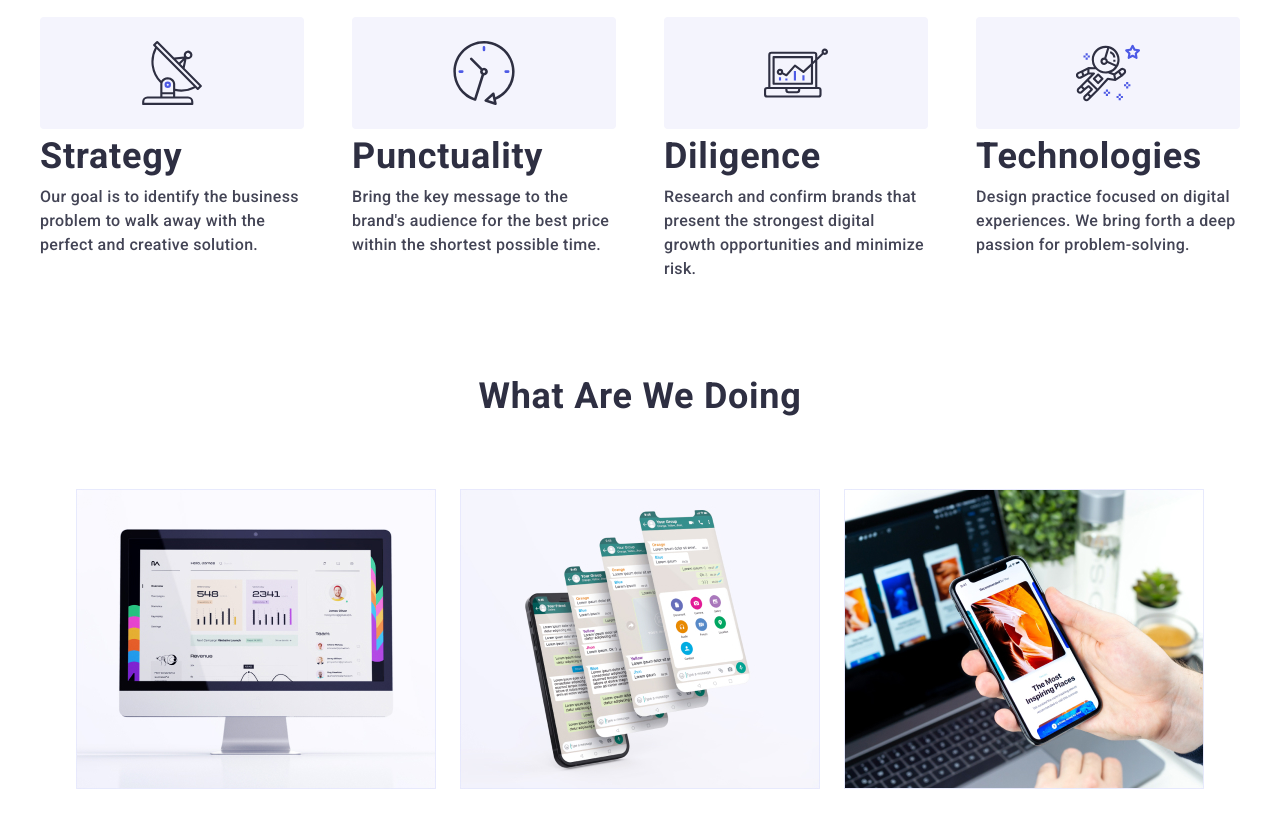
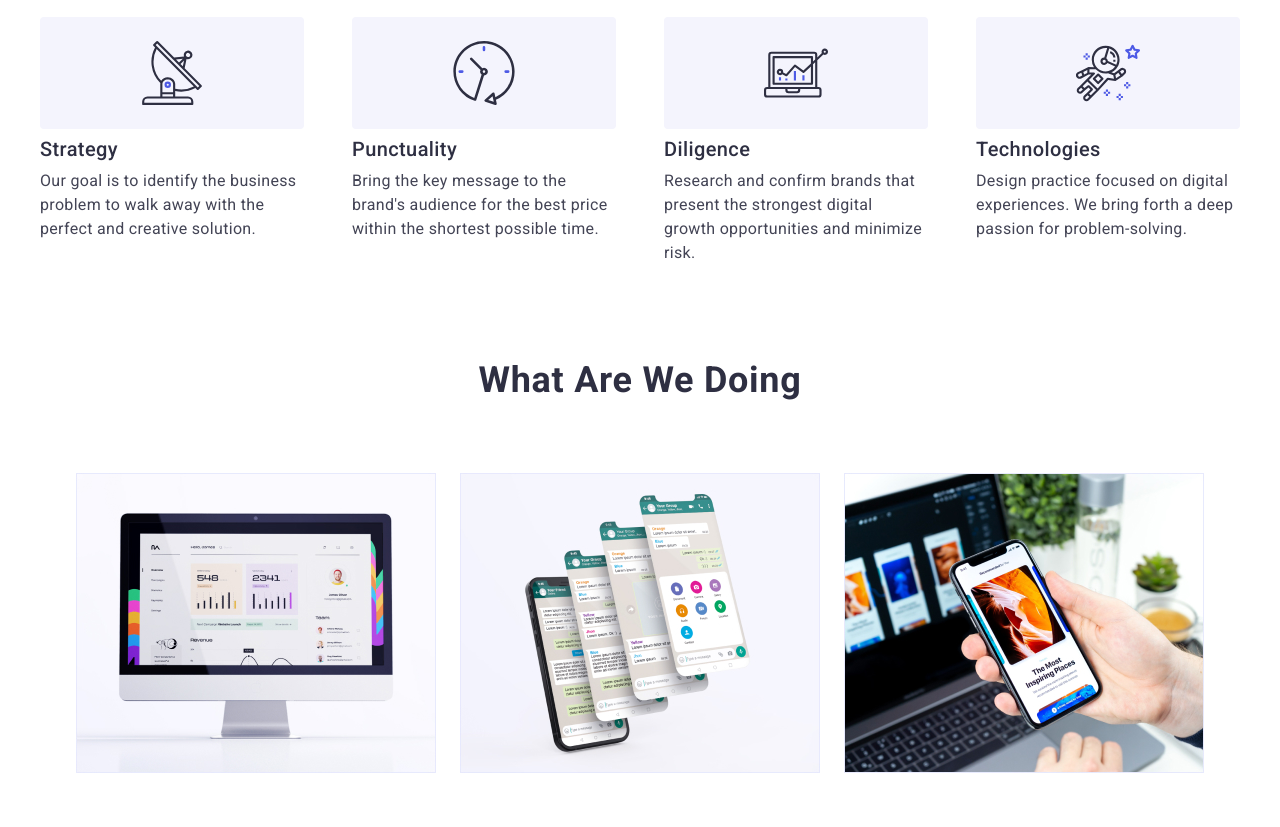
Before and after one commit to whoisanetta/goit-markup-hw-07-, a plain HTML site: page index.html in a window 1280 px wide. Shown: the part 800-1627 px from the top of the page. Drawn offline with nearby package versions, Linux system fonts and the light colour scheme.

Commit message:
Update desktop.css

```diff
--- a/css/desktop.css
+++ b/css/desktop.css
@@ -94,6 +94,24 @@
     margin-left: 24px;
   }
 
+  .pec-it {
+    font-style: normal;
+    font-weight: 500;
+    font-size: 20px;
+    line-height: 1.2;
+    letter-spacing: 0.02em;
+    color: #2e2f42;
+  }
+
+  .pec-iat {
+    font-style: normal;
+    font-weight: 400;
+    font-size: 16px;
+    line-height: 1.5;
+    letter-spacing: 0.02em;
+    color: #434455;
+  }
+
   .icon-pec-list {
     display: flex;
     justify-content: center;
```
